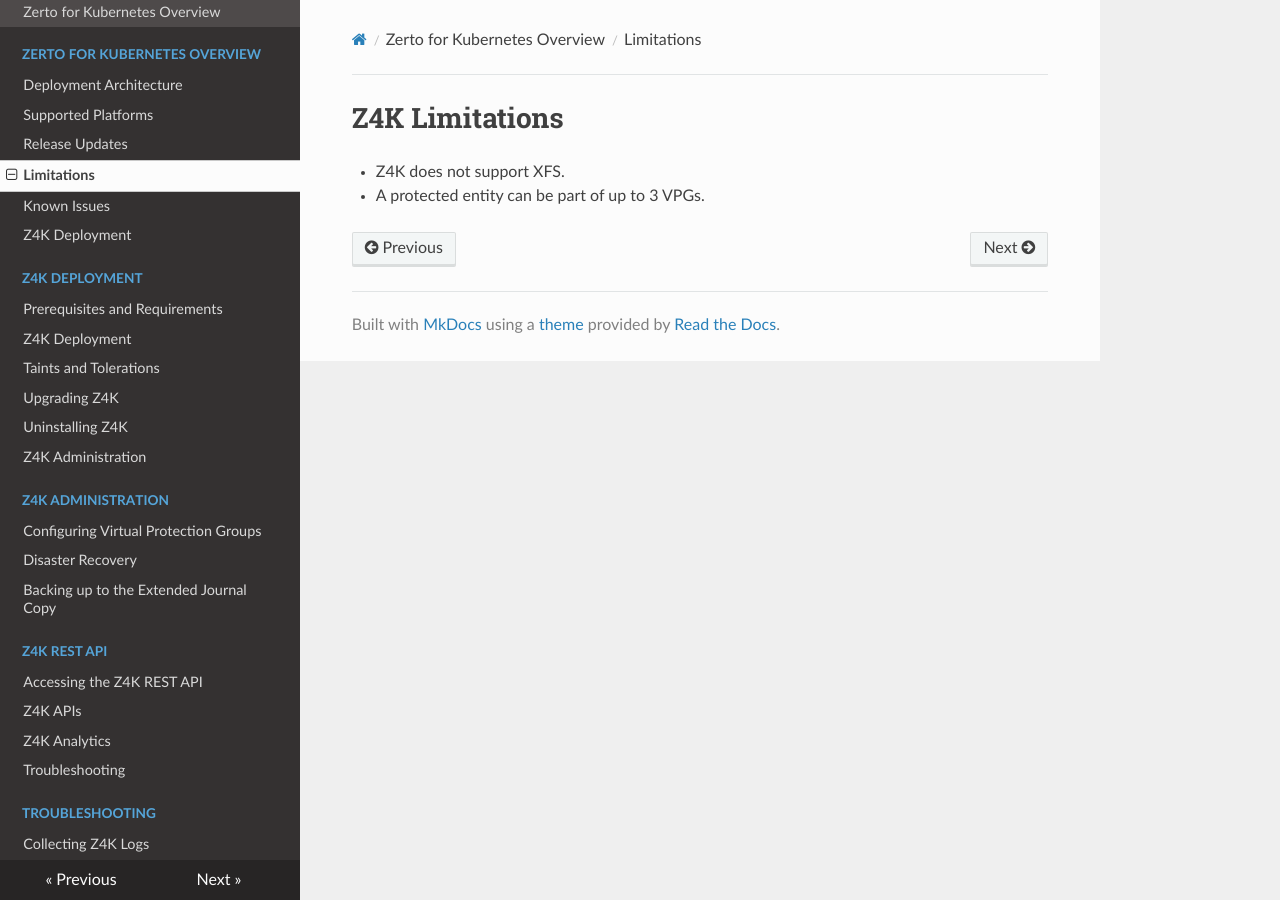
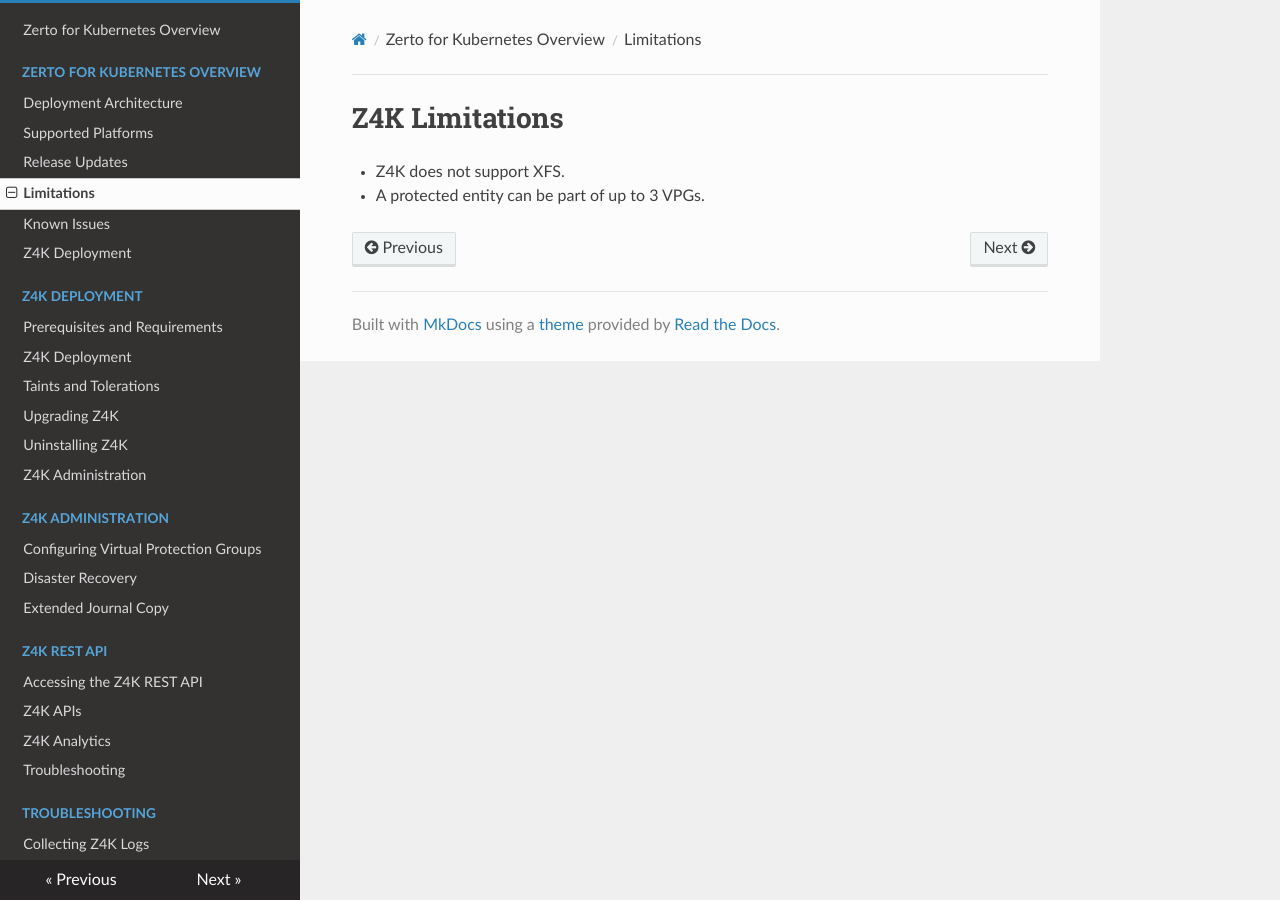
Before and after one commit to ZertoPublic/Z4K, an MkDocs documentation site: the page built from docs/Limitations.md, in a window 1280 px wide. Built offline with MkDocs 1.6.1, drawn with Linux system fonts in a browser that asks for light colours.

Commit message:
Update mkdocs.yml

```diff
--- a/mkdocs.yml
+++ b/mkdocs.yml
@@ -21,7 +21,7 @@
   - Z4K Administration:
     - Configuring Virtual Protection Groups: ConfiguringVPGs.md
     - Disaster Recovery: DisasterRecovery.md
-    - Backing up to the Extended Journal Copy: ExtendedJournalCopy.md
+    - Extended Journal Copy: ExtendedJournalCopy.md
   - Z4K REST API:
     - Accessing the Z4K REST API: AccessingZ4KRESTAPI.md
     - Z4K APIs: openapi.md
```
